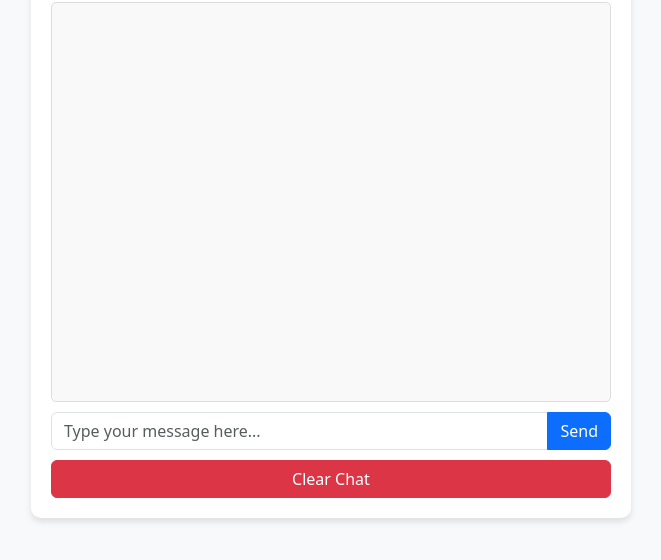
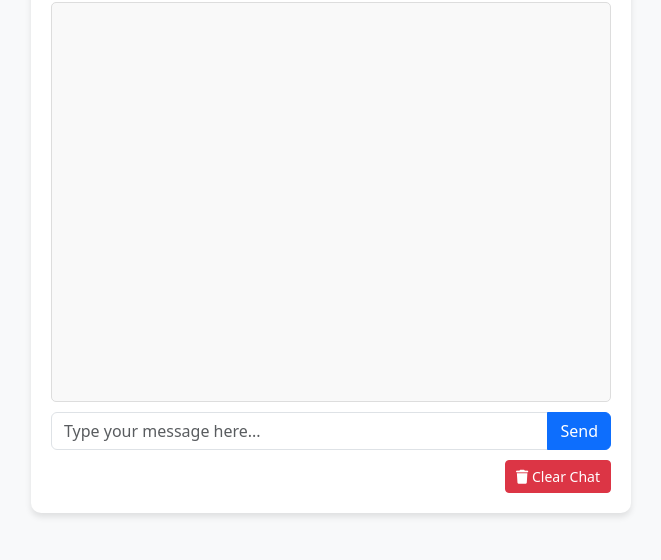
Before and after one commit to musab-uwo/COMPSCI_9873_BIAI_Chatbot, a website: page nodejs-frontend/public/index.html in a window 1280 px wide. Shown: the part 140-700 px from the top of the page, without its empty margins (309-970 px from the left). Drawn offline with nearby package versions, Linux system fonts and the light colour scheme.

Commit message:
minor changes to the frontend

```diff
--- a/nodejs-frontend/public/index.html
+++ b/nodejs-frontend/public/index.html
@@ -38,9 +38,12 @@
         }
         .btn-clear {
             margin-top: 10px;
-            width: 100%;
+            font-size: 14px;
+            padding: 5px 10px;
         }
     </style>
+    <!-- Font Awesome for the Trash Icon -->
+    <script src="https://kit.fontawesome.com/a076d05399.js" crossorigin="anonymous"></script>
 </head>
 <body>
     <div class="container">
@@ -51,7 +54,12 @@
                 <input type="text" id="message" class="form-control" placeholder="Type your message here...">
                 <button class="btn btn-primary" onclick="sendMessage()">Send</button>
             </div>
-            <button class="btn btn-danger btn-clear" onclick="clearChat()">Clear Chat</button>
+            <!-- Small Clear Chat Button with Trash Icon Below Send Button -->
+            <div class="d-flex justify-content-end">
+                <button class="btn btn-danger btn-sm btn-clear" onclick="clearChat()">
+                    <i class="fas fa-trash"></i> Clear Chat
+                </button>
+            </div>
         </div>
     </div>
 
```
